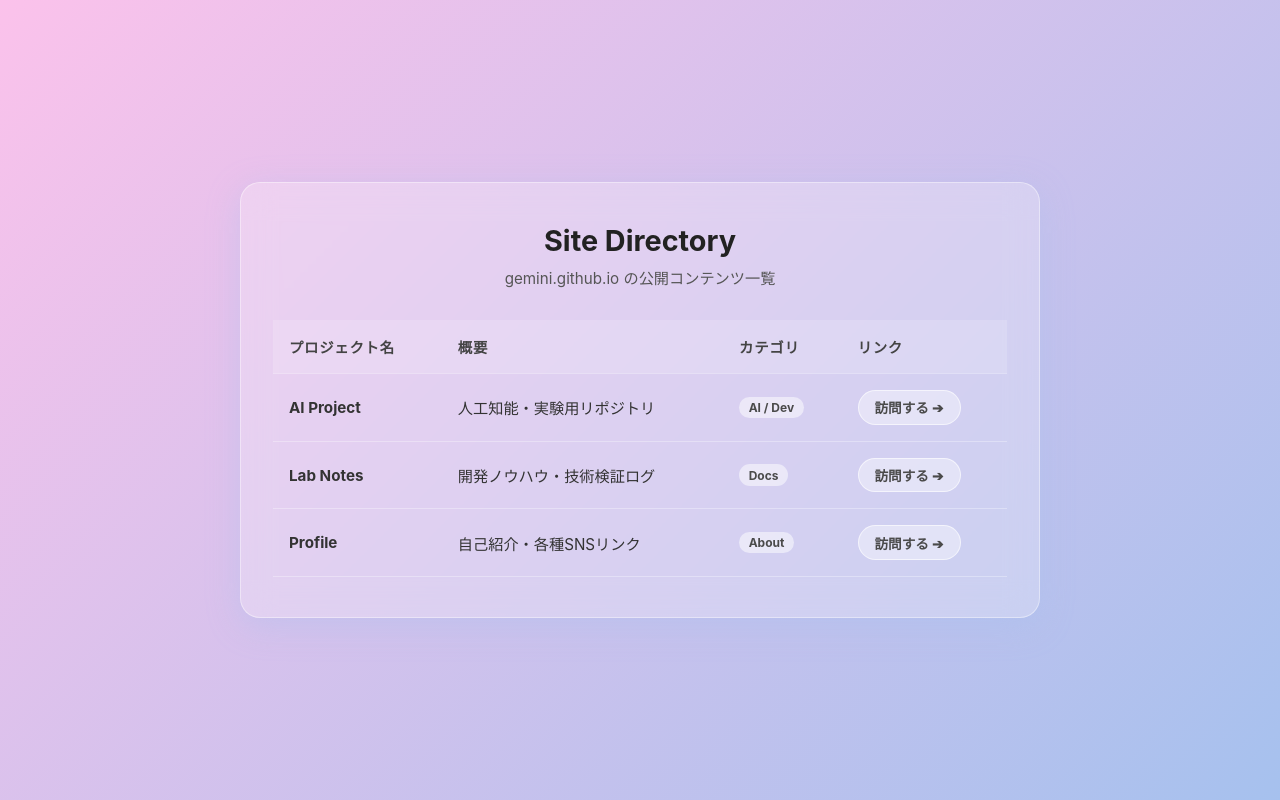
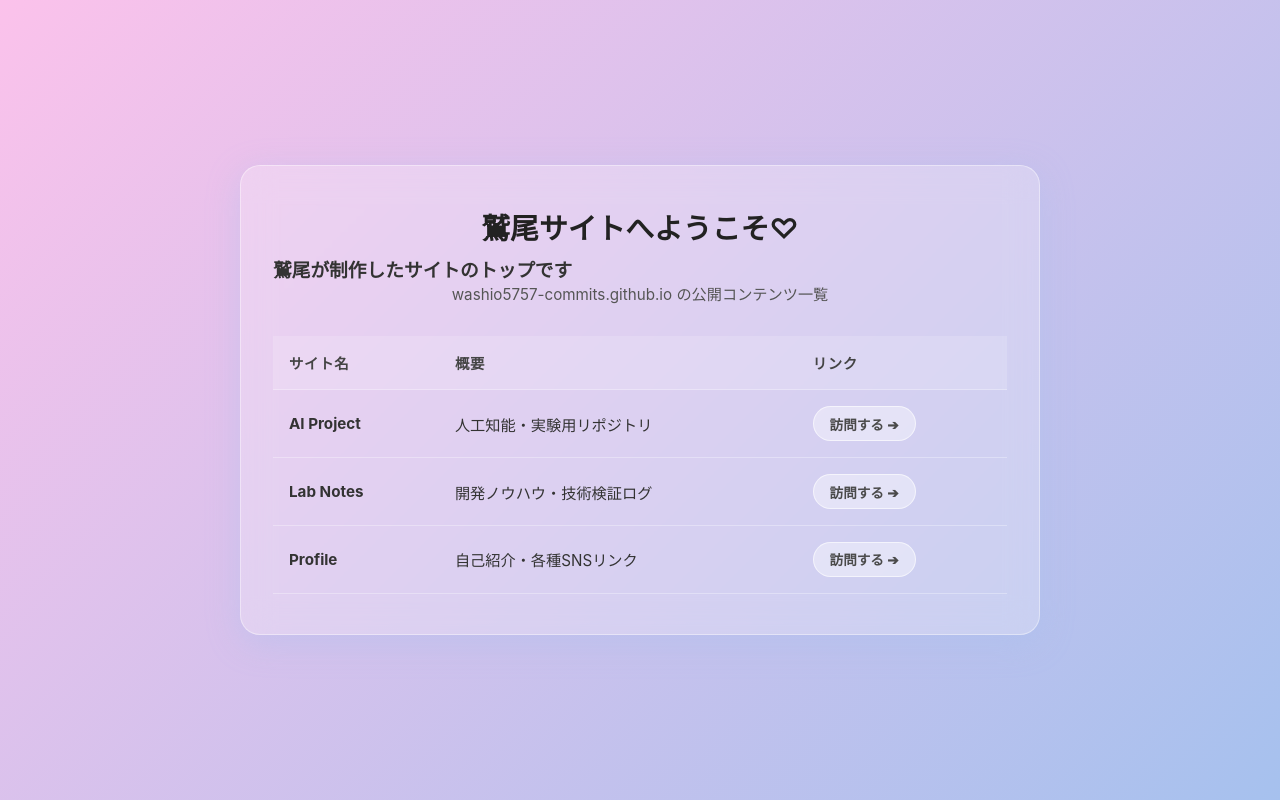
Before and after one commit to washio5757/washio5757.github.io, a plain HTML site: page index.html in a window 1280 px wide. Drawn offline with Linux system fonts and the light colour scheme.

Commit message:
Update index.html

```diff
--- a/index.html
+++ b/index.html
@@ -118,16 +118,16 @@
 <body>
 
   <main class="glass-card">
-    <h1>Site Directory</h1>
-    <p class="subtitle">gemini.github.io の公開コンテンツ一覧</p>
+    <h1>鷲尾サイトへようこそ♡</h1>
+    <h3>鷲尾が制作したサイトのトップです</h3>
+    <p class="subtitle">washio5757-commits.github.io の公開コンテンツ一覧</p>
 
     <div class="table-container">
       <table>
         <thead>
           <tr>
-            <th>プロジェクト名</th>
+            <th>サイト名</th>
             <th>概要</th>
-            <th>カテゴリ</th>
             <th>リンク</th>
           </tr>
         </thead>
@@ -135,19 +135,16 @@
           <tr>
             <td><strong>AI Project</strong></td>
             <td>人工知能・実験用リポジトリ</td>
-            <td><span class="tag">AI / Dev</span></td>
             <td><a href="./ai/" class="link-btn">訪問する ➔</a></td>
           </tr>
           <tr>
             <td><strong>Lab Notes</strong></td>
             <td>開発ノウハウ・技術検証ログ</td>
-            <td><span class="tag">Docs</span></td>
             <td><a href="./lab/" class="link-btn">訪問する ➔</a></td>
           </tr>
           <tr>
             <td><strong>Profile</strong></td>
             <td>自己紹介・各種SNSリンク</td>
-            <td><span class="tag">About</span></td>
             <td><a href="./profile/" class="link-btn">訪問する ➔</a></td>
           </tr>
         </tbody>
```
